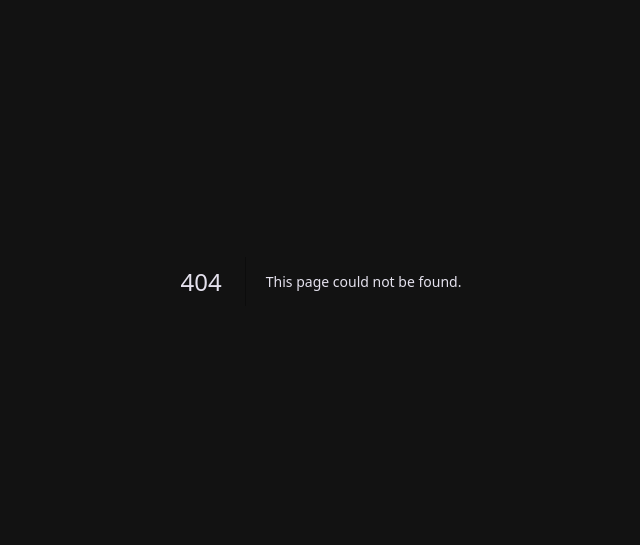
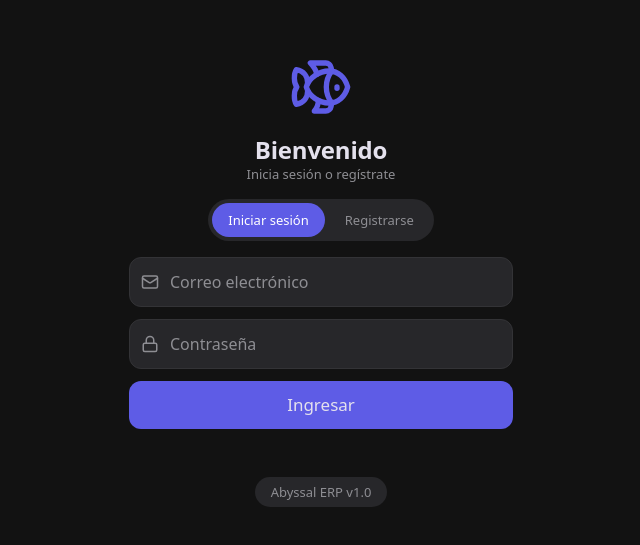
Before and after one commit to champagnejesus/pescaderia_app, a Next.js app in the folder web/: page /login in a window 1280 px wide. Before the commit this address had no page. Shown: the part 119-664 px from the top of the page, without its empty margins (319-959 px from the left). Built offline with nearby package versions, Linux system fonts and the light colour scheme; no server answers.

Commit message:
feat(web): add login screen with auth hook

```diff
--- /dev/null
+++ b/web/src/app/login/page.tsx
@@ -0,0 +1,135 @@
+"use client"
+import { useState } from "react"
+import { Fish, Mail, Lock, Store, User, Phone } from "lucide-react"
+import { Input } from "@/components/ui/input"
+import { Button } from "@/components/ui/button"
+import { useAuth } from "@/hooks/useAuth"
+
+export default function LoginPage() {
+  const [isRegister, setIsRegister] = useState(false)
+  const [email, setEmail] = useState("")
+  const [password, setPassword] = useState("")
+  const [businessName, setBusinessName] = useState("")
+  const [ownerName, setOwnerName] = useState("")
+  const [phone, setPhone] = useState("")
+  const { loading, error, login, register } = useAuth()
+
+  const handleSubmit = async (e: React.FormEvent) => {
+    e.preventDefault()
+    if (isRegister) {
+      await register(businessName, ownerName, email, password, phone || undefined)
+    } else {
+      await login(email, password)
+    }
+  }
+
+  return (
+    <div className="min-h-screen bg-abyssal-bg flex flex-col items-center justify-center p-6">
+      <div className="w-full max-w-sm flex flex-col items-center gap-4">
+        <Fish size={64} className="text-abyssal-primary" />
+
+        <div className="text-center">
+          <h1 className="text-headline-medium text-abyssal-text-primary">Bienvenido</h1>
+          <p className="text-body-medium text-abyssal-text-secondary">Inicia sesión o regístrate</p>
+        </div>
+
+        <div className="flex items-center gap-1 bg-abyssal-surface-high rounded-abyssal-full p-1">
+          <button
+            type="button"
+            onClick={() => setIsRegister(false)}
+            className={`px-4 py-2 rounded-abyssal-full text-body-medium transition-colors ${
+              !isRegister ? "bg-abyssal-primary text-abyssal-on-primary" : "text-abyssal-text-secondary"
+            }`}
+          >
+            Iniciar sesión
+          </button>
+          <button
+            type="button"
+            onClick={() => setIsRegister(true)}
+            className={`px-4 py-2 rounded-abyssal-full text-body-medium transition-colors ${
+              isRegister ? "bg-abyssal-primary text-abyssal-on-primary" : "text-abyssal-text-secondary"
+            }`}
+          >
+            Registrarse
+          </button>
+        </div>
+
+        <form onSubmit={handleSubmit} className="w-full flex flex-col gap-3">
+          {isRegister && (
+            <>
+              <div className="relative">
+                <Store size={18} className="absolute left-3 top-1/2 -translate-y-1/2 text-abyssal-text-secondary" />
+                <Input
+                  placeholder="Nombre del negocio"
+                  value={businessName}
+                  onChange={(e) => setBusinessName(e.target.value)}
+                  className="pl-10"
+                  required
+                />
+              </div>
+              <div className="relative">
+                <User size={18} className="absolute left-3 top-1/2 -translate-y-1/2 text-abyssal-text-secondary" />
+                <Input
+                  placeholder="Nombre del propietario"
+                  value={ownerName}
+                  onChange={(e) => setOwnerName(e.target.value)}
+                  className="pl-10"
+                  required
+                />
+              </div>
+              <div className="relative">
+                <Phone size={18} className="absolute left-3 top-1/2 -translate-y-1/2 text-abyssal-text-secondary" />
+                <Input
+                  placeholder="Teléfono (opcional)"
+                  value={phone}
+                  onChange={(e) => setPhone(e.target.value)}
+                  className="pl-10"
+                />
+              </div>
+            </>
+          )}
+
+          <div className="relative">
+            <Mail size={18} className="absolute left-3 top-1/2 -translate-y-1/2 text-abyssal-text-secondary" />
+            <Input
+              type="email"
+              placeholder="Correo electrónico"
+              value={email}
+              onChange={(e) => setEmail(e.target.value)}
+              className="pl-10"
+              required
+            />
+          </div>
+
+          <div className="relative">
+            <Lock size={18} className="absolute left-3 top-1/2 -translate-y-1/2 text-abyssal-text-secondary" />
+            <Input
+              type="password"
+              placeholder="Contraseña"
+              value={password}
+              onChange={(e) => setPassword(e.target.value)}
+              className="pl-10"
+              required
+            />
+          </div>
+
+          {error && <p className="text-body-medium text-abyssal-red text-center">{error}</p>}
+
+          <Button
+            type="submit"
+            variant="primary"
+            size="lg"
+            disabled={loading}
+            className="w-full rounded-abyssal-sm"
+          >
+            {loading ? "Cargando..." : isRegister ? "Registrarse" : "Ingresar"}
+          </Button>
+        </form>
+
+        <p className="text-body-medium text-abyssal-text-secondary text-center mt-8 bg-abyssal-surface-high rounded-abyssal-full px-4 py-1.5">
+          Abyssal ERP v1.0
+        </p>
+      </div>
+    </div>
+  )
+}
--- /dev/null
+++ b/web/src/hooks/useAuth.ts
@@ -0,0 +1,39 @@
+"use client"
+import { useState } from "react"
+import api from "@/lib/api"
+import { useRouter } from "next/navigation"
+
+interface AuthState { loading: boolean; error: string }
+
+export function useAuth() {
+  const [state, setState] = useState<AuthState>({ loading: false, error: "" })
+  const router = useRouter()
+
+  const login = async (email: string, password: string) => {
+    setState({ loading: true, error: "" })
+    try {
+      const { data } = await api.post("/auth/login", { email, password })
+      localStorage.setItem("abyssal-token", data.access_token)
+      localStorage.setItem("abyssal-business-name", data.business_name)
+      localStorage.setItem("abyssal-owner-name", data.owner_name)
+      router.push("/dashboard")
+    } catch (err: any) {
+      setState({ loading: false, error: err.response?.data?.detail || "Error al iniciar sesión" })
+    }
+  }
+
+  const register = async (businessName: string, ownerName: string, email: string, password: string, phone?: string) => {
+    setState({ loading: true, error: "" })
+    try {
+      const { data } = await api.post("/auth/register", { business_name: businessName, owner_name: ownerName, email, password, phone })
+      localStorage.setItem("abyssal-token", data.access_token)
+      localStorage.setItem("abyssal-business-name", data.business_name)
+      localStorage.setItem("abyssal-owner-name", data.owner_name)
+      router.push("/dashboard")
+    } catch (err: any) {
+      setState({ loading: false, error: err.response?.data?.detail || "Error al registrarse" })
+    }
+  }
+
+  return { ...state, login, register }
+}
```
